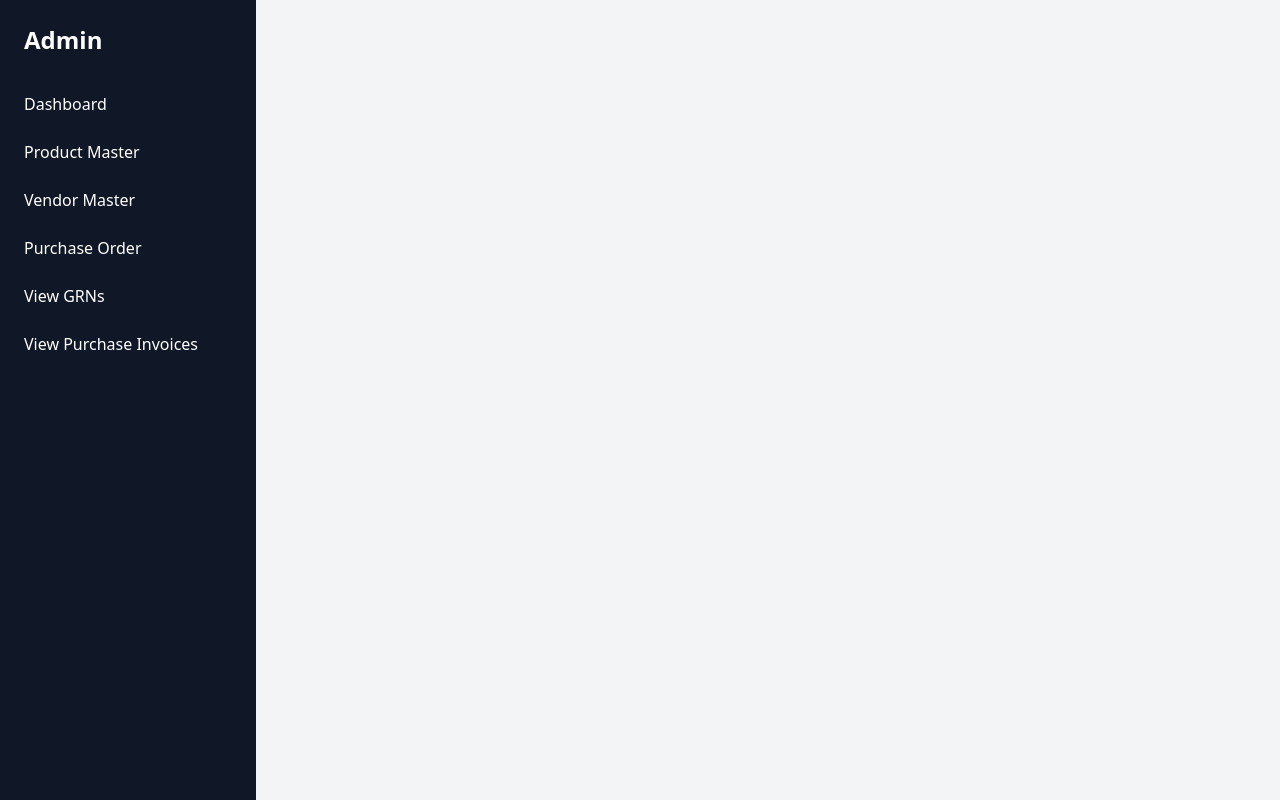
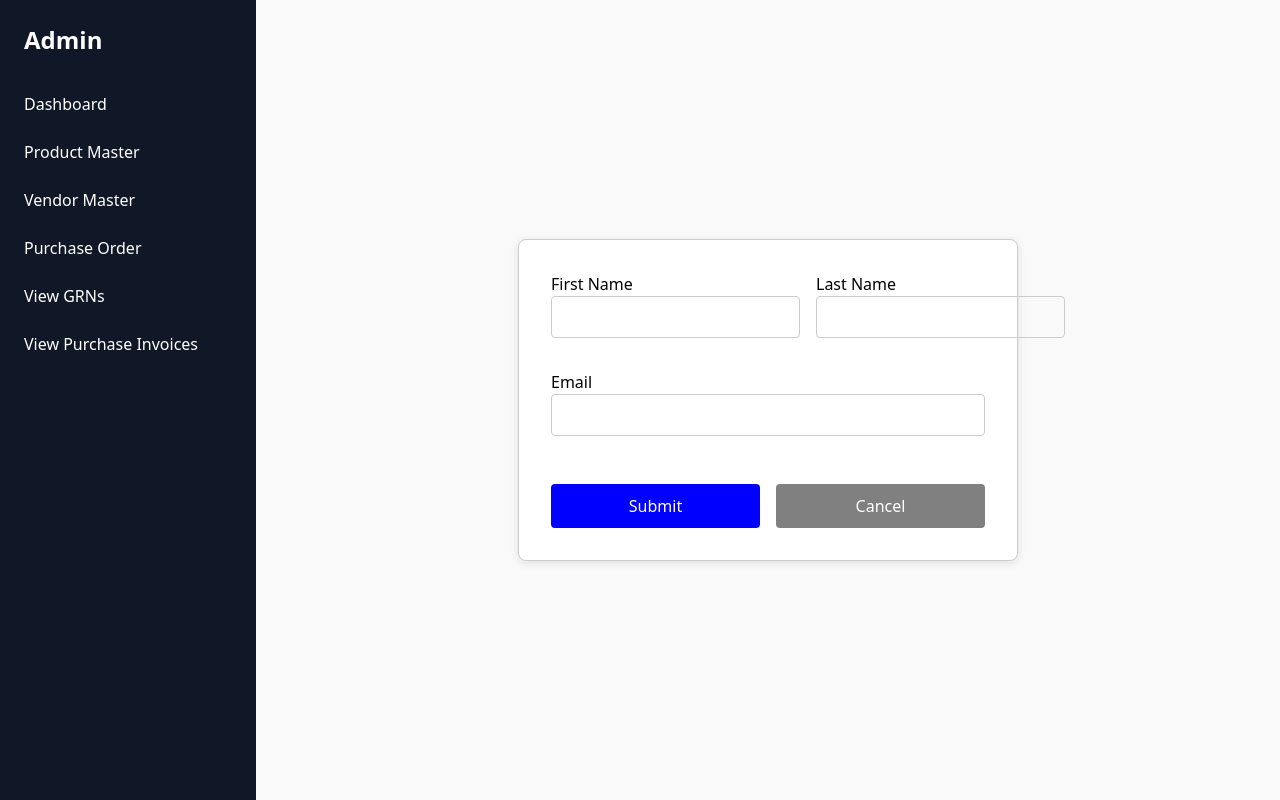
Before and after one commit to krutikgami/Medkart_Warehouse_Inward, a React (Vite) app in the folder frontend/: page /check in a window 1280 px wide. Built offline with nearby package versions, Linux system fonts and the light colour scheme.

Commit message:
Json renderform engine added

```diff
--- a/frontend/src/App.jsx
+++ b/frontend/src/App.jsx
@@ -11,6 +11,8 @@ import ViewPIs from './pages/ViewPIs'
 import PurchaseInvoiceForm from './pages/PurchaseInvoiceForm'
 import ViewItems from './components/ViewItems'
 import {ToastProvider} from './components/common/ToastContainer';
+import {FormRender} from './utilities/jsonFormRenderEngine/FormRender';
+
 
 function App() {
   return (
@@ -30,6 +32,7 @@ function App() {
             <Route path="/add-pi" element={<PurchaseInvoiceForm />} />
             <Route path="/view-invoices" element={<ViewPIs />} />
             <Route path="/view-items" element={<ViewItems />} />
+            <Route path="/check" element={<FormRender />} />
           </Routes>
         </div>
       </div>
--- a/frontend/src/components/common/TableHeadings.js
+++ b/frontend/src/components/common/TableHeadings.js
@@ -57,6 +57,7 @@ export const GrnHeading = [
   { key: 'grn_code', label: 'GRN Code' },
   { key: 'purchase_order_code', label: 'PO Code' },
   { key: 'vendor_code', label: 'Vendor Code' },
+  { key: 'vendor_name', label: 'Vendor Name' },
   { key: 'grn_date', label: 'GRN Date',
     render: (val) => val?.split('T')[0]
    },
@@ -73,9 +74,10 @@ export const PurchaseInvoiceHeading = [
   { key: 'purchase_invoice_code', label: 'PI Code' },
   { key: 'grn_code', label: 'GRN Code' },
   { key: 'vendor_code', label: 'Vendor Code' },
+    { key: 'vendor_name', label: 'Vendor Name' },
   { key: 'invoice_date', label: 'Invoice Date',
     render: (val) => val?.split('T')[0]
-   },
+  },
   { key: 'total_amount', label: 'Total Amount' },
   { key: 'status', label: 'Status' },
   { key: 'operations', label: 'Operations', isAction: true },
--- /dev/null
+++ b/frontend/src/utilities/jsonFormRenderEngine/FormRender.jsx
@@ -0,0 +1,16 @@
+import schema from '../jsonForms/formSchema.json'
+import { useState } from 'react'
+import {RenderField} from '../jsonFormRenderEngine/RenderField'
+export const FormRender = () => {
+  const [formData, setFormData] = useState({})
+  const[errors,setErrors] = useState({})
+
+  return <RenderField
+    field={schema}
+    formData={formData}
+    setFormData={setFormData}
+    errors={errors}
+    setErrors={setErrors}
+    rootSchema={schema}
+    />
+}
--- /dev/null
+++ b/frontend/src/utilities/jsonFormRenderEngine/RenderField.jsx
@@ -0,0 +1,85 @@
+import { validateForm } from "../validateFields/validateForm.js";
+
+export const RenderField = ({ field , formData , setFormData , errors , setErrors,rootSchema }) => {
+    const { fieldType, style, label, name, type, children, validations } = field;
+
+  if (fieldType === "div") {
+    return (
+      <div style={style}>
+        {children?.map((child, i) => (
+          <RenderField
+            key={i}
+            field={child}
+            formData={formData}
+            setFormData={setFormData}
+            errors={errors}
+            setErrors={setErrors}
+            rootSchema={rootSchema}
+          />
+        ))}
+      </div>
+    );
+  }
+
+  if (fieldType === "input") {
+    return (
+      <div style={{ marginBottom: "1rem" }}>
+        {label && <label>{label}</label>}
+        <input
+          type={type}
+          name={name}
+          style={style}
+          value={formData[name] || ""}
+          onChange={(e) => {
+            const val = e.target.value;
+            setFormData({ ...formData, [name]: val });
+            setErrors({
+              ...errors,
+              [name]: validateField(val, validations)
+            });
+          }}
+        />
+        {errors[name] && <span style={{ color: "red" }}>{errors[name]}</span>}
+      </div>
+    );
+  }
+
+  if (fieldType === "button") {
+   if (type === "submit") {
+        return (
+            <button
+            type={type}
+            style={style}
+            onClick={(e) => {
+                e.preventDefault();
+                const newErrors = validateForm(
+                [rootSchema],
+                formData
+                );
+                setErrors(newErrors);
+                if (Object.keys(newErrors).length === 0) {
+                alert("Form Submitted !!");
+                }
+            }}
+            >
+            {label}
+            </button>
+        );
+    }
+    if (type === "button" && field.validations?.action === "reset") {
+      return (
+        <button
+          type={field.validations?.action}
+          style={style}
+          onClick={() => {
+            setFormData({});
+            setErrors({});
+          }}
+        >
+          {label}
+        </button>
+      );
+    }
+  }
+    return null;
+}
--- /dev/null
+++ b/frontend/src/utilities/jsonForms/formSchema.json
@@ -0,0 +1,135 @@
+{
+  "fieldType": "div",
+  "style": {
+    "display": "flex",
+    "justifyContent": "center",
+    "alignItems": "center",
+    "minHeight": "100vh",
+    "background": "#f9f9f9"
+  },
+  "children": [
+    {
+      "fieldType": "div",
+      "style": {
+        "display": "flex",
+        "flexDirection": "column",
+        "gap": "1rem",
+        "border": "1px solid #ccc",
+        "margin": "2rem",
+        "padding": "2rem",
+        "borderRadius": "8px",
+        "width": "500px",
+        "background": "#fff",
+        "boxShadow": "0 2px 8px rgba(0,0,0,0.1)"
+      },
+      "children": [
+        {
+          "fieldType": "div",
+          "style": {
+            "display": "flex",
+            "gap": "1rem",
+            "width": "100%"
+          },
+          "children": [
+            {
+              "fieldType": "input",
+              "label": "First Name",
+              "name": "firstName",
+              "type": "text",
+              "style": {
+                "flex": "1",
+                "minWidth": "0",
+                "padding": "8px",
+                "border": "1px solid #ccc",
+                "borderRadius": "4px"
+              },
+              "validations": {
+                "required": { "value": true, "message": "First name is required" },
+                "minLength": { "value": 2, "message": "Must be at least 2 characters" }
+              }
+            },
+            {
+              "fieldType": "input",
+              "label": "Last Name",
+              "name": "lastName",
+              "type": "text",
+              "style": {
+                "flex": "1",
+                "minWidth": "0",
+                "padding": "8px",
+                "border": "1px solid #ccc",
+                "borderRadius": "4px"
+              },
+              "validations": {
+                "required": { "value": true, "message": "Last name is required" }
+              }
+            }
+          ]
+        },
+        {
+          "fieldType": "input",
+          "label": "Email",
+          "name": "email",
+          "type": "email",
+          "style": {
+            "width": "100%",
+            "padding": "8px",
+            "border": "1px solid #ccc",
+            "borderRadius": "4px"
+          },
+          "validations": {
+            "required": { "value": true, "message": "Email is required" },
+            "pattern": {
+              "value": "^[^\\s@]+@[^\\s@]+\\.[^\\s@]+$",
+              "message": "Invalid email format"
+            }
+          }
+        },
+        {
+          "fieldType": "div",
+          "style": {
+            "display": "flex",
+            "gap": "1rem",
+            "justifyContent": "flex-end",
+            "marginTop": "1rem",
+            "width": "100%"
+          },
+          "children": [
+            {
+              "fieldType": "button",
+              "label": "Submit",
+              "name": "submit",
+              "type": "submit",
+              "style": {
+                "flex": "1",
+                "padding": "10px 20px",
+                "background": "blue",
+                "color": "white",
+                "border": "none",
+                "borderRadius": "4px",
+                "cursor": "pointer"
+              },
+              "validations": { "formCheck": true }
+            },
+            {
+              "fieldType": "button",
+              "label": "Cancel",
+              "name": "cancel",
+              "type": "button",
+              "style": {
+                "flex": "1",
+                "padding": "10px 20px",
+                "background": "gray",
+                "color": "white",
+                "border": "none",
+                "borderRadius": "4px",
+                "cursor": "pointer"
+              },
+              "validations": { "action": "reset" }
+            }
+          ]
+        }
+      ]
+    }
+  ]
+}
--- /dev/null
+++ b/frontend/src/utilities/validateFields/validateField.js
@@ -0,0 +1,16 @@
+export const validateField = (value, validations) => {
+  if (!validations) return null;
+  if (validations.required?.value && !value) {
+    return validations.required.message;
+  }
+  if (validations.minLength && value.length < validations.minLength.value) {
+    return validations.minLength.message;
+  }
+  if (validations.pattern) {
+    const regex = new RegExp(validations.pattern.value);
+    if (!regex.test(value)) {
+      return validations.pattern.message;
+    }
+  }
+  return null;
+};
--- /dev/null
+++ b/frontend/src/utilities/validateFields/validateForm.js
@@ -0,0 +1,19 @@
+import { validateField } from "../validateFields/validateField.js";
+
+export const validateForm = (fields, formData) => {
+  let errors = {};
+
+  const traverse = (fieldList) => {
+    fieldList.forEach((field) => {
+      if (field.fieldType === "input" && field.validations) {
+        const val = formData[field.name] || "";
+        const err = validateField(val, field.validations);
+        if (err) errors[field.name] = err;
+      }
+      if (field.children) traverse(field.children);
+    });
+  };
+
+  traverse(fields);
+  return errors;
+};
```
Also changed, not shown: 2 other files (tests, documents, lock files or other folders).
